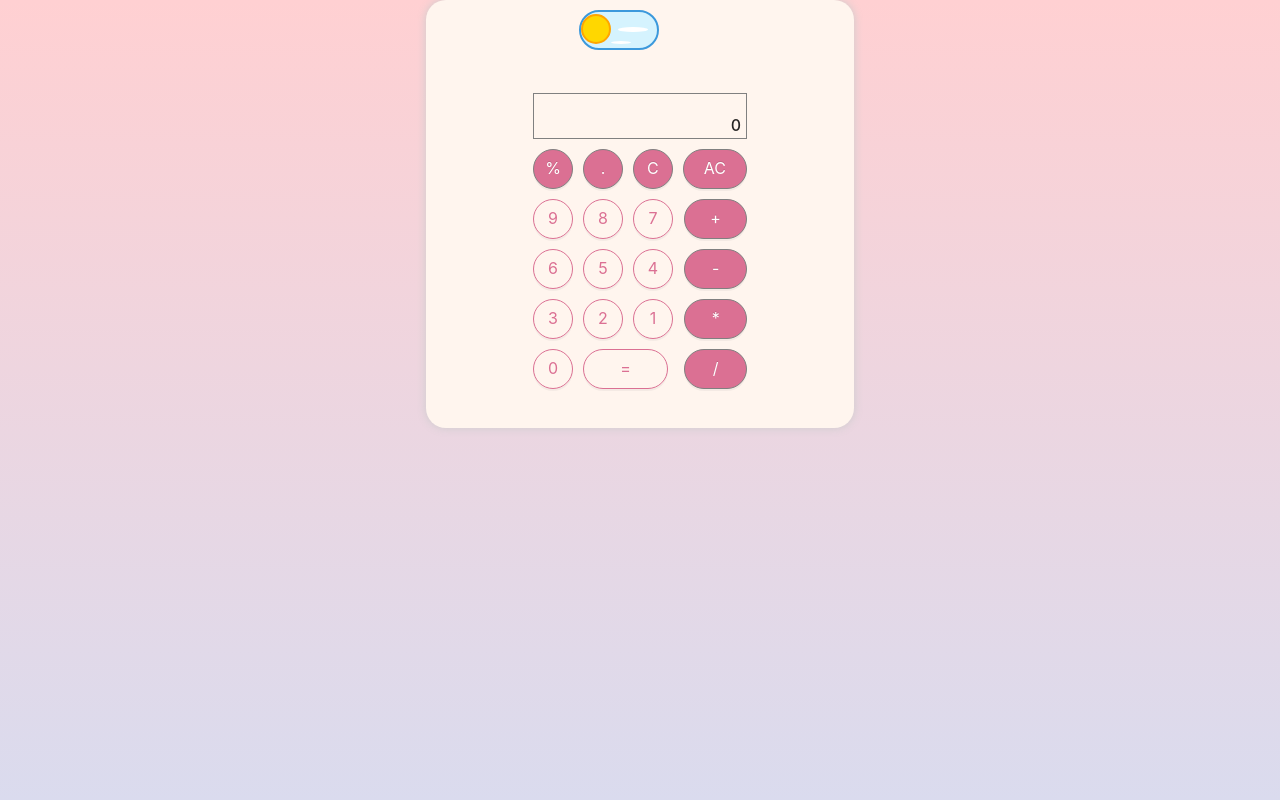
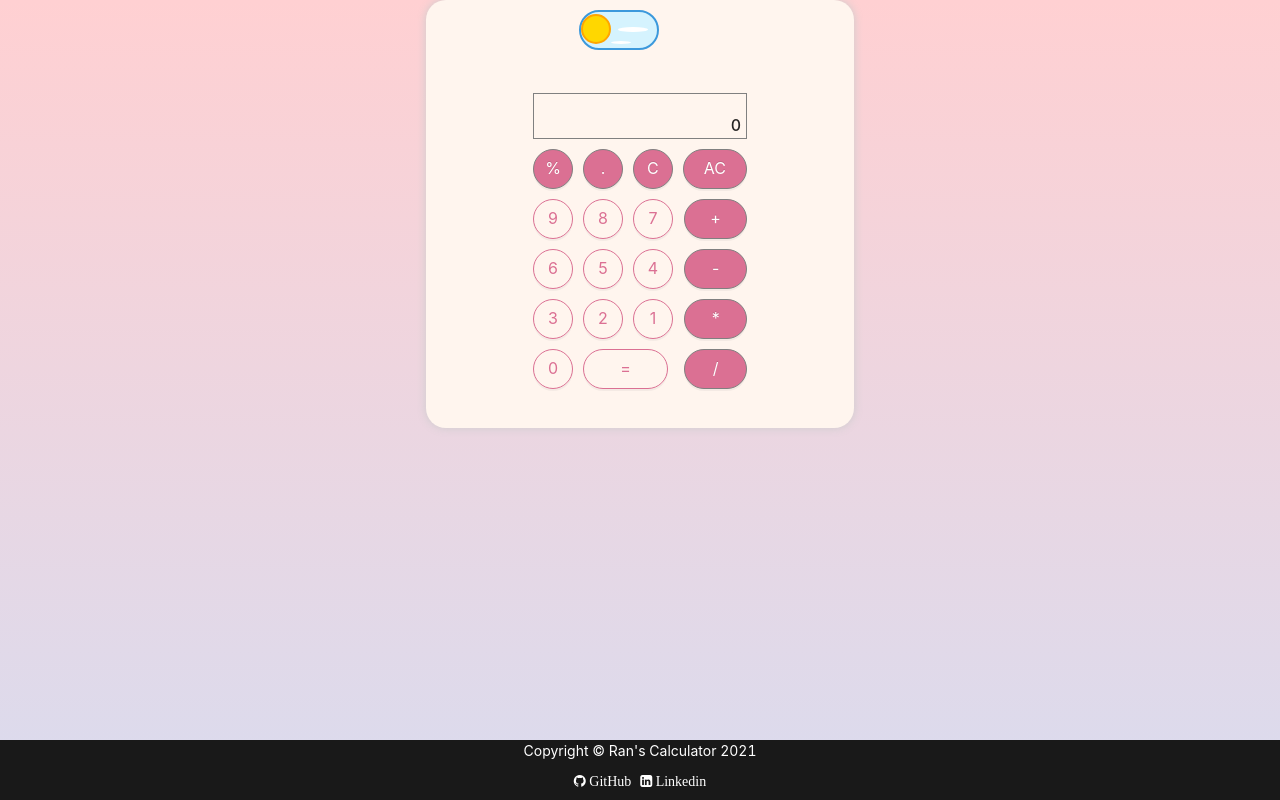
Before and after one commit to wwren/Calculator, a React (Create React App) app: page / in a window 1280 px wide. Built offline with nearby package versions, Linux system fonts and the light colour scheme.

Commit message:
Added footer

```diff
--- a/public/index.html
+++ b/public/index.html
@@ -2,14 +2,16 @@
 <html lang="en">
   <head>
     <meta charset="utf-8" />
-    <link rel="icon" href="%PUBLIC_URL%/favicon.ico" />
     <meta name="viewport" content="width=device-width, initial-scale=1" />
     <meta name="theme-color" content="#000000" />
     <meta
       name="description"
       content="Web site created using create-react-app"
     />
-    <link rel="apple-touch-icon" href="%PUBLIC_URL%/logo192.png" />
+    <link
+      rel="stylesheet"
+      href="https://cdnjs.cloudflare.com/ajax/libs/font-awesome/4.7.0/css/font-awesome.min.css"
+    />
     <!--
       manifest.json provides metadata used when your web app is installed on a
       user's mobile device or desktop. See https://developers.google.com/web/fundamentals/web-app-manifest/
--- a/src/App.css
+++ b/src/App.css
@@ -115,3 +115,30 @@
   border-color: #090947;
   color: #090947;
 }
+
+footer {
+  background-color: #191919;
+  color: white;
+  position: fixed;
+  left: 0;
+  bottom: 0;
+  width: 100%;
+  height: 60px;
+  text-align: center;
+  display: flex;
+  flex-direction: column;
+  align-items: center;
+}
+
+.footer {
+  margin: auto;
+  width: 150px;
+  text-align: center;
+  display: flex;
+  justify-content: space-evenly;
+}
+
+.footer a {
+  text-decoration: none;
+  color: white;
+}
--- a/src/App.tsx
+++ b/src/App.tsx
@@ -1,13 +1,12 @@
-import React, {useEffect, useState } from 'react';
-import { Number } from './Components/Number';
-import { MathFunctional, Equation, FormatNumber } from './Components/Functional';
-import { AllClear, Clear } from './Components/Clear';
-import './App.css';
-import { MathKeys } from './Helper/types';
-import {Toggle} from './Components/Toggle';
-import * as Theme from './Helper/DayNightTheme';
-
-
+import React, { useEffect, useState } from "react";
+import { Number } from "./Components/Number";
+import { MathFunctional, Equation, FormatNumber } from "./Components/Functional";
+import { AllClear, Clear } from "./Components/Clear";
+import "./App.css";
+import { MathKeys } from "./Helper/types";
+import { Toggle } from "./Components/Toggle";
+import * as Theme from "./Helper/DayNightTheme";
+import { Footer } from "./Components/Footer";
 
 function App() {
   const [evaluation, setEvaluation] = useState<string>("0");
@@ -15,19 +14,18 @@
   const [toggled, setToggled] = useState<boolean>(false);
 
   useEffect(() => {
-    if (toggled)
-    {
+    if (toggled) {
       document.body.style.background = Theme.NIGHT_BACKGROUND;
-      document.querySelectorAll('.ant-btn-primary,.ant-btn-background-ghost').forEach(ele => ele.classList.add('night') )
+      document.querySelectorAll(".ant-btn-primary,.ant-btn-background-ghost").forEach((ele) => ele.classList.add("night"));
     } else {
       document.body.style.background = Theme.DAY_BACKGROUND;
-      document.querySelectorAll('.ant-btn-primary').forEach(ele => ele.classList.remove('night') )
+      document.querySelectorAll(".ant-btn-primary").forEach((ele) => ele.classList.remove("night"));
     }
-  }, [toggled])
+  }, [toggled]);
 
   return (
     <>
-      <div className ="theme-toggle" >
+      <div className="theme-toggle">
         <Toggle setToggle={setToggled} toggled={toggled} />
       </div>
       <div className="calculator">
@@ -36,31 +34,32 @@
           <div className="evaluation">{evaluation}</div>
         </div>
         <div className="functionKey-top">
-        {
-          ["%", "."].map(ele => <FormatNumber key={ele} formatKey={ele} prevState={evaluation} setEvaluation={setEvaluation}></FormatNumber>)
-        }
+          {["%", "."].map((ele) => (
+            <FormatNumber key={ele} formatKey={ele} prevState={evaluation} setEvaluation={setEvaluation}></FormatNumber>
+          ))}
           <Clear prevState={evaluation} setEvaluation={setEvaluation} />
           <AllClear prevState={evaluation} setEvaluation={setEvaluation} setAns={setAns} />
         </div>
         <div className="container">
           <div className="number">
-          {
-            Array.from(Array(10).keys()).reverse().map(ele =>
-              <Number key={ele} number={`${ele}`} prevState={evaluation} setEvaluation={setEvaluation}/>
-            )
-          }
-          <Equation prevState={evaluation} setEvaluation={setEvaluation} setAns={setAns}/>
+            {Array.from(Array(10).keys())
+              .reverse()
+              .map((ele) => (
+                <Number key={ele} number={`${ele}`} prevState={evaluation} setEvaluation={setEvaluation} />
+              ))}
+            <Equation prevState={evaluation} setEvaluation={setEvaluation} setAns={setAns} />
           </div>
           <div className="mathFunction">
-        {
-          ["plus", "minus", "multiple", "divide"].map(ele =>
-            <MathFunctional mathFunctionalKey={ele as MathKeys} prevState={evaluation} setEvaluation={setEvaluation} key={ele} />          )
-        }
+            {["plus", "minus", "multiple", "divide"].map((ele) => (
+              <MathFunctional mathFunctionalKey={ele as MathKeys} prevState={evaluation} setEvaluation={setEvaluation} key={ele} />
+            ))}
           </div>
-        <div>
+          <div></div>
         </div>
       </div>
-      </div>
+      <footer>
+        <Footer />
+      </footer>
     </>
   );
 }
--- /dev/null
+++ b/src/Components/Footer.tsx
@@ -0,0 +1,25 @@
+export function Footer() {
+  return (
+    <>
+      <div>
+        <span>Copyright &copy;</span> Ran's Calculator 2021
+      </div>
+      <div className="footer">
+        <div>
+          <a id="profile-link" href="https://github.com/wwren" target="_blank">
+            <i className="fa fa-github">
+              <span> GitHub</span>
+            </i>
+          </a>
+        </div>
+        <div>
+          <a id="profile-link" href="https://www.linkedin.com/in/ding-ran/" target="_blank>">
+            <i className="fa fa-linkedin-square">
+              <span> Linkedin</span>
+            </i>
+          </a>
+        </div>
+      </div>
+    </>
+  );
+}
--- a/src/Helper/types.d.ts
+++ b/src/Helper/types.d.ts
@@ -1,5 +1,3 @@
-// export type NumberKeys = 0 | 1 | 2 | 3 | 4 | 5 | 6 | 7 | 8 |9;
-// export const NumberKeys = Array.from(Array(9).keys()) as const
 export type MathKeys = "minus" | "plus" | "divide" | "multiple";
 export interface Evaluation {
   displayNum: number;
```
Lines whose indentation alone changed are shown as unchanged.
